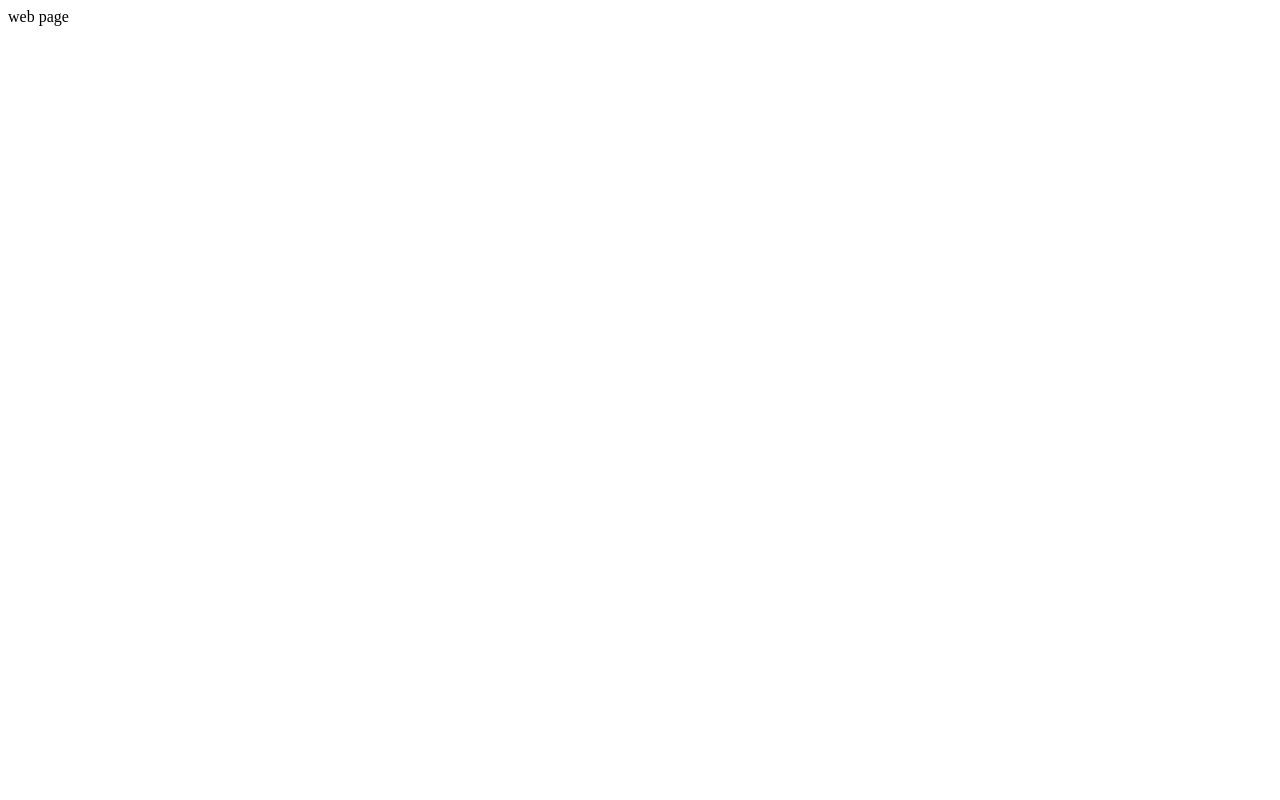
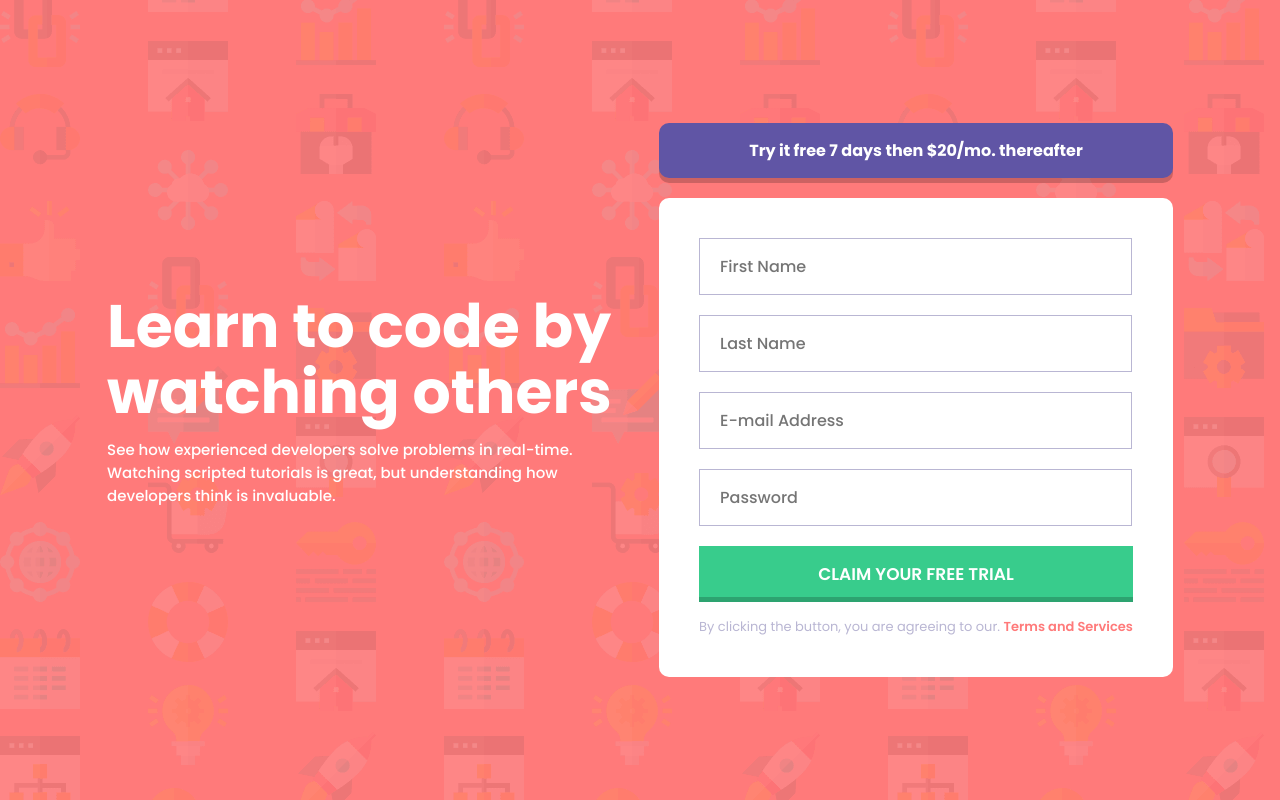
Before and after one commit to sallyshrestha/web-dev-practice, a plain HTML site: page INDEX.HTML in a window 1280 px wide. Drawn offline with Linux system fonts and the light colour scheme.

Commit message:
signup form

```diff
--- a/INDEX.HTML
+++ b/INDEX.HTML
@@ -1,5 +1,76 @@
 <!DOCTYPE html>
-<head>
-    <title> ewb </title>
-    <body> web page</body>
-</head>
+<html lang="en">
+  <head>
+    <meta charset="UTF-8" />
+    <meta name="viewport" content="width=device-width, initial-scale=1.0" />
+    <!-- displays site properly based on user's device -->
+
+    <link
+      rel="icon"
+      type="image/png"
+      sizes="32x32"
+      href="./images/favicon-32x32.png"
+    />
+    <link rel="stylesheet" href="style.css" />
+
+    <link rel="preconnect" href="https://fonts.googleapis.com" />
+    <link rel="preconnect" href="https://fonts.gstatic.com" crossorigin />
+    <link
+      href="https://fonts.googleapis.com/css2?family=Poppins:wght@400;500;600;700&display=swap"
+      rel="stylesheet"
+    />
+
+    <title>Web Training | Intro component with sign up form</title>
+  </head>
+  <body>
+      <div class="container">
+        <div class="left-side">
+          <h1 class="main-heading">
+            Learn to code by watching others
+          </h1>
+          <p class="main-content">
+            See how experienced developers solve problems in real-time. Watching scripted tutorials is great,
+        but understanding how developers think is invaluable.
+          </p>
+        </div>
+
+        <div class="right-side">
+          <p class="message">
+           <strong> Try it free 7 days then $20/mo. thereafter</strong>
+          </p>
+
+          <div class="card">
+             <form>
+              <div class="input-group">
+                <input type="text" placeholder="First Name"/>
+               <small class="message"></small>
+              </div>
+
+              <div class="input-group">
+                <input type="text" placeholder="Last Name"/>
+               <small class="message"></small>
+              </div>
+
+              <div class="input-group">
+                <input type="text" placeholder="E-mail Address "/>
+               <small class="message"></small>
+              </div>
+
+              <div class="input-group">
+                <input type="text" placeholder="Password"/>
+               <small class="message"></small>
+              </div>
+               <button class="button">Claim your free trial</button>
+              </form>
+              <p class="privacy-message">
+                By clicking the button, you are agreeing to our. <a href="">Terms and Services</a>
+              </p>
+
+          </div>
+
+        </div>
+      </div>
+
+
+  </body>
+</html>
--- /dev/null
+++ b/style.css
@@ -0,0 +1,99 @@
+*{
+    margin:0;
+    padding:0;
+    box-sizing:0;
+}
+
+body{
+    background-image: url('./images/bg-intro-desktop.png');
+    background-color:  hsl(0, 100%, 74%);
+    display: flex;
+    justify-content: center;
+    align-items: center;
+    min-height: 100vh;
+ font-family: 'poppins',sans-serif;
+}
+.container{
+    width: 1280px;
+    display: flex;
+    align-items: center;
+    justify-content: center;
+    gap: 40px;
+}
+.left-side{
+    color: white;
+    width: 40%;
+
+}
+.main-heading{
+    font-size: 60px;
+    line-height: 1.1;
+
+}
+.main-content{
+    margin-top: 13px;
+    font-size: 15px;
+    font-weight: 500;
+}
+
+.right-side > .message{
+    background-color: hsl(248, 32%, 49%);
+    padding: 15px 20px;
+    color: white;
+    text-align: center;
+    border-radius: 10px;
+    box-shadow: 0 5px 0px 0px rgba(0, 0, 0, 0.2);
+}
+.card{
+    padding: 40px;
+    background-color: white;
+    border-radius: 10px;
+    margin-top: 20px;
+
+}
+.card form input{
+    width: 90%;
+    padding: 15px 20px;
+    border: 1px solid hsl(246, 25%, 77%);
+
+}
+input::placeholder,input{
+
+    font-family: 'poppins', sans-serif;
+    font-weight: 500;
+    font-size: 16px;
+
+}
+.input:active, input:focus{
+     outline: 1px solid hwb(248 33% 35%);
+}
+.input-group{
+    margin-bottom: 20px;
+
+}
+.button{
+    background-color: hsl(154, 59%, 51%);
+    width: 100%;
+    padding: 15px 20px;
+    text-align: center;
+    color: white;
+    text-transform: uppercase;
+    font-size: 17px;
+    font-weight: 600;
+    font-family: 'poppins';
+    box-shadow: inset 0px -5px 0 0 rgba(0, 0, 0, 0.2) ;
+
+    border: none;
+}
+.privacy-message{
+
+     margin-top: 15px;
+     text-align: center;
+     font-size: 13px;
+     color: hsl(246, 25%, 77%);
+}
+.privacy-message a{
+    text-decoration: none;
+    color: hsl(0, 100%, 74%) ;
+    font-weight: 600;
+}
```
Also changed, not shown: content.txt (added), design/active-states.jpg (added), design/desktop-design.jpg (added), design/desktop-preview.jpg (added), design/mobile-design.jpg (added), images/bg-intro-desktop.png (added), images/bg-intro-mobile.png (added), images/favicon-32x32.png (added), images/icon-error.svg (added), vs.html (deleted), 3 other files.
